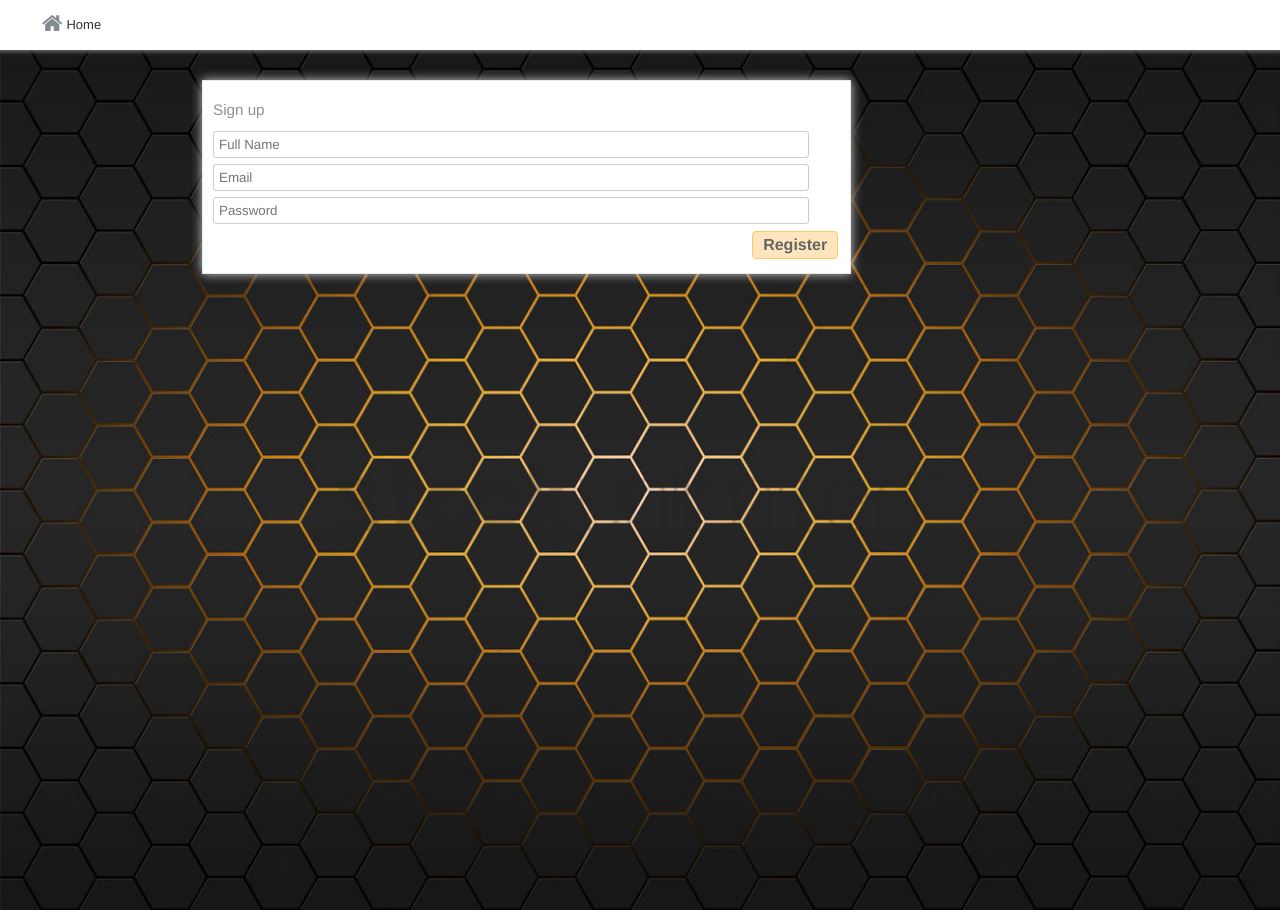
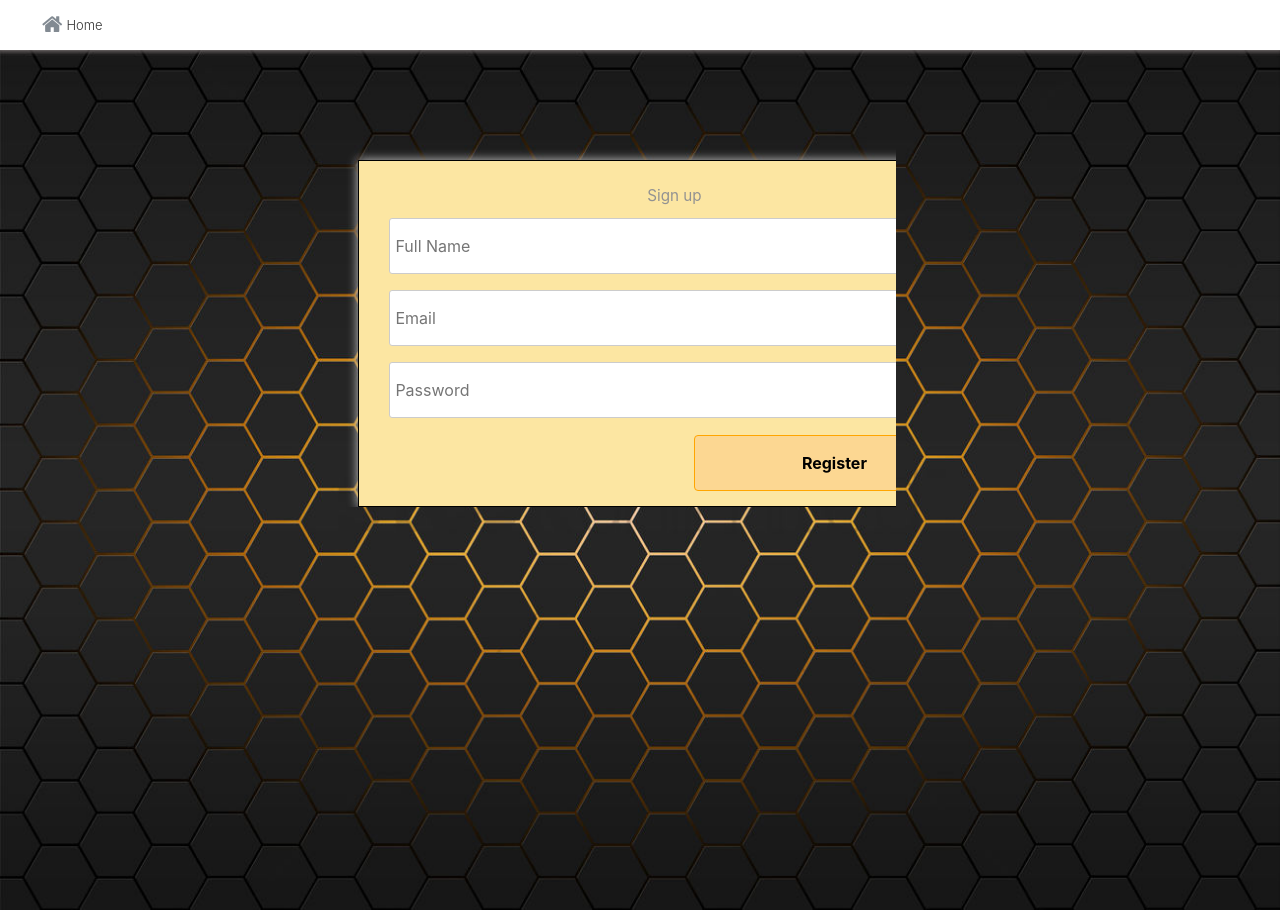
Before and after one commit to utkarsh06/CS490, a PHP site: page /CS490/register.php in a window 1280 px wide. Run offline with PHP 8.4, Linux system fonts and the light colour scheme; some libraries are stand-ins or nearby versions.

Commit message:
Updated layout login and register

```diff
--- /dev/null
+++ b/assets/css/myeffects/login.css
@@ -0,0 +1,189 @@
+* {
+    font-family: -apple-system, BlinkMacSystemFont, "San Francisco", Helvetica, Arial, sans-serif;
+  font-weight:  300;
+  margin:  0;
+}
+$primary: rgb(182,157,230);
+
+
+.login-form {
+  padding:  40px 30px;
+  background:  #a4a832;
+  text-align: center;
+  display:  flex;
+  flex-direction:  column;
+  align-items:  flex-start;
+  padding-bottom:  20px;
+  width:  300px;
+  h4 {
+    margin-bottom:  20px;
+    color:  rgba(#000, .5);
+    span {
+      color:  rgba(#000, 1);
+      font-weight:  700;
+    }
+  }
+  p {
+    line-height:  155%;
+    margin-bottom:  5px;
+    font-size:  14px;
+    color:  #000;
+    opacity:  .65;
+    font-weight:  400;
+    max-width:  200px;
+    margin-bottom:  40px;
+  }
+}
+a.discrete {
+    color:  rgba(#000, .4);
+    font-size:  14px;
+    border-bottom:  solid 1px rgba(#000, .0);
+    padding-bottom:  4px;
+    margin-left:  auto;
+    font-weight:  300;
+    transition:  all .3s ease;
+    margin-top:  40px;
+    &:hover {
+      border-bottom:  solid 1px rgba(#000, .2);
+    }
+  }
+button {
+  -webkit-appearance:  none;
+  width:  auto;
+  min-width:  100px;
+  border-radius:  24px;
+  text-align:  center;
+  padding:  15px 40px;
+  margin-top:  5px;
+  background-color:  saturate($primary, 30%);
+  color:  #fff;
+  font-size:  14px;
+  margin-left:  auto;
+  font-weight:  500;
+  box-shadow:  0px 2px 6px -1px rgba(0,0,0,.13);
+  border:  none;
+  transition:  all .3s ease;
+  outline: 0;
+  &:hover {
+    transform:  translateY(-3px);
+    box-shadow:  0 2px 6px -1px rgba($primary, .65);
+    &:active {
+      transform:  scale(.99);
+    }
+  }
+}
+input {
+  font-size:  16px;
+  padding:  20px 0px;
+  height:  56px;
+  border:  none;
+  border-bottom:  solid 1px rgba(0,0,0,.1);
+  background:  #fff;
+  width:  280px;
+  box-sizing:  border-box;
+  transition:  all .3s linear;
+  color:  #000;
+  font-weight:  400;
+  -webkit-appearance:  none;
+  &:focus {
+    border-bottom:  solid 1px $primary;
+    outline: 0;
+    box-shadow:  0 2px 6px -8px rgba($primary, .45);
+  }
+}
+.floating-label {
+  position:  relative;
+  margin-bottom:  10px;
+  width:  100%;
+  label {
+    position:  absolute;
+    top: calc(50% - 7px);
+    left:  0;
+    opacity:  0;
+    transition:  all .3s ease;
+    padding-left:  44px;
+  }
+  input {
+    width:  calc(100% - 44px);
+    margin-left:  auto;
+    display:  flex;
+  }
+  .icon {
+    position:  absolute;
+    top:  0;
+    left:  0;
+    height:  56px;
+    width:  44px;
+    display:  flex;
+    svg {
+      height:  30px;
+      width:  30px;
+      margin:  auto;
+      opacity:  .15;
+      transition:  all .3s ease;
+      path {
+        transition:  all .3s ease;
+      }
+    }
+  }
+  input:not(:placeholder-shown) {
+    padding:  28px 0px 12px 0px;
+  }
+  input:not(:placeholder-shown) + label {
+    transform:  translateY(-10px);
+    opacity:  .7;
+  }
+  input:valid:not(:placeholder-shown) + label + .icon {
+    svg {
+      opacity:  1;
+      path {
+        fill:  $primary;
+      }
+    }
+  }
+  input:not(:valid):not(:focus) + label + .icon {
+    animation-name: shake-shake;
+    animation-duration: .3s;
+  }
+}
+$displacement:  3px;
+@keyframes shake-shake {
+  0% { transform: translateX(-$displacement);}
+  20% { transform: translateX($displacement); }
+  40% { transform: translateX(-$displacement);}
+  60% { transform: translateX($displacement);}
+  80% { transform: translateX(-$displacement);}
+  100% { transform: translateX(0px);}
+}
+
+
+.center {
+
+
+  margin: auto;
+
+
+  width: 60%;
+
+
+  border: 5px solid #FFFF00;
+
+
+  padding: 10px;
+
+
+}
+
+#center-form {
+  max-width: 600px;
+  min-width: 320px;
+  width: 100%;
+  margin-top: 10%;
+  margin-right: 10%;
+  margin-bottom: 00%;
+  margin-left: 40% ;
+  border: 1px solid;
+  background-color:#fce6a2;
+  top: 0;
+  padding: 15px;
+}
--- a/assets/css/myeffects/mypersonal.css
+++ b/assets/css/myeffects/mypersonal.css
@@ -12,3 +12,108 @@
 }
 
 .register-btn:hover {opacity: 1}
+
+.floating-label {
+  position:  relative;
+  margin-bottom:  10px;
+  width:  100%;
+  label {
+    position:  absolute;
+    top: calc(50% - 7px);
+    left:  0;
+    opacity:  0;
+    transition:  all .3s ease;
+    padding-left:  44px;
+  }
+  input {
+    width:  calc(100% - 44px);
+    margin-left:  auto;
+    display:  flex;
+  }
+  .icon {
+    position:  absolute;
+    top:  0;
+    left:  0;
+    height:  56px;
+    width:  44px;
+    display:  flex;
+    svg {
+      height:  30px;
+      width:  30px;
+      margin:  auto;
+      opacity:  .15;
+      transition:  all .3s ease;
+      path {
+        transition:  all .3s ease;
+      }
+    }
+  }
+  input:not(:placeholder-shown) {
+    padding:  28px 0px 12px 0px;
+  }
+  input:not(:placeholder-shown) + label {
+    transform:  translateY(-10px);
+    opacity:  .7;
+  }
+  input:valid:not(:placeholder-shown) + label + .icon {
+    svg {
+      opacity:  1;
+      path {
+        fill:  $primary;
+      }
+    }
+  }
+  input:not(:valid):not(:focus) + label + .icon {
+    animation-name: shake-shake;
+    animation-duration: .3s;
+  }
+}
+
+.form-login {
+  padding:  40px 30px;
+  background:  ##f0ed54;
+  display:  flex;
+  flex-direction:  column;
+  align-items:  flex-start;
+  padding-bottom:  20px;
+  width:  300px;
+  h4 {
+    margin-bottom:  20px;
+    color:  rgba(#000, .5);
+    span {
+      color:  rgba(#000, 1);
+      font-weight:  700;
+    }
+  }
+  p {
+    line-height:  155%;
+    margin-bottom:  5px;
+    font-size:  14px;
+    color:  #000;
+    opacity:  .65;
+    font-weight:  400;
+    max-width:  200px;
+    margin-bottom:  40px;
+  }
+}
+
+
+input {
+  font-size:  16px;
+  padding:  20px 0px;
+  height:  56px;
+  border:  none;
+  border-bottom:  solid 1px rgba(0,0,0,.1);
+  background:  #fff;
+  width:  280px;
+  box-sizing:  border-box;
+  transition:  all .3s linear;
+  color:  #000;
+  font-weight:  400;
+  -webkit-appearance:  none;
+  &:focus {
+    border-bottom:  solid 1px $primary;
+    outline: 0;
+    box-shadow:  0 2px 6px -8px rgba($primary, .45);
+  }
+}
--- a/includes/signup-form.php
+++ b/includes/signup-form.php
@@ -30,20 +30,29 @@
 	}
 }
 ?>
-<link rel="stylesheet" href="assets/css/myeffects/mypersonal.css"/>
-<form method="post">
-<div class="signup-div">
+<link rel="stylesheet" href="assets/css/myeffects/login.css"/>
+<link rel="stylesheet" href="https://cdnjs.cloudflare.com/ajax/libs/font-awesome/4.6.3/css/font-awesome.css"/>
+
+<div class = "" >
+	<form method="post" class = "login-form">
+	<div style = "text-align: center" class="signup-div" >
 		<h3>Sign up </h3>
 		<ul>
+			<div class = "floating-label">
 				<li>
 				    <input type="text" name="screenName" placeholder="Full Name"/>
 				</li>
+			</div>
+			<div class = "floating-label">
 				<li>
 				    <input type="email" name="email" placeholder="Email"/>
 				</li>
+			</div>
+			<div class = "floating-label">
 				<li>
 					<input type="password" name="password" placeholder="Password"/>
 				</li>
+			</div>
 			<li>
 				<input type="submit" name="signup" Value="Register" class = register-btn>
 			</li>
@@ -58,3 +67,4 @@
 
 	</div>
 	</form>
+</div>
--- a/register.php
+++ b/register.php
@@ -11,6 +11,7 @@
 		<meta charset="UTF-8" />
 		<link rel="stylesheet" href="https://cdnjs.cloudflare.com/ajax/libs/font-awesome/4.6.3/css/font-awesome.css"/>
 		<link rel="stylesheet" href="assets/css/style-complete.css"/>
+
 	</head>
 	<!--Helvetica Neue-->
 <body>
@@ -55,8 +56,10 @@
 
 
 			<!-- SignUp Section -->
-			<div class="signup-wrapper">
-			  <?php include 'includes/signup-form.php'; ?> <!--SignUp Form here -->
+			<div class = "">
+				<div class="signup-wrapper" id = "center-form">
+				  <?php include 'includes/signup-form.php'; ?> <!--SignUp Form here -->
+				</div>
 			</div>
 			<!-- SIGN UP wrapper end -->
 
```
Also changed, not shown: includes/login.php (+10 -3 lines). Lines whose indentation alone changed are shown as unchanged.
